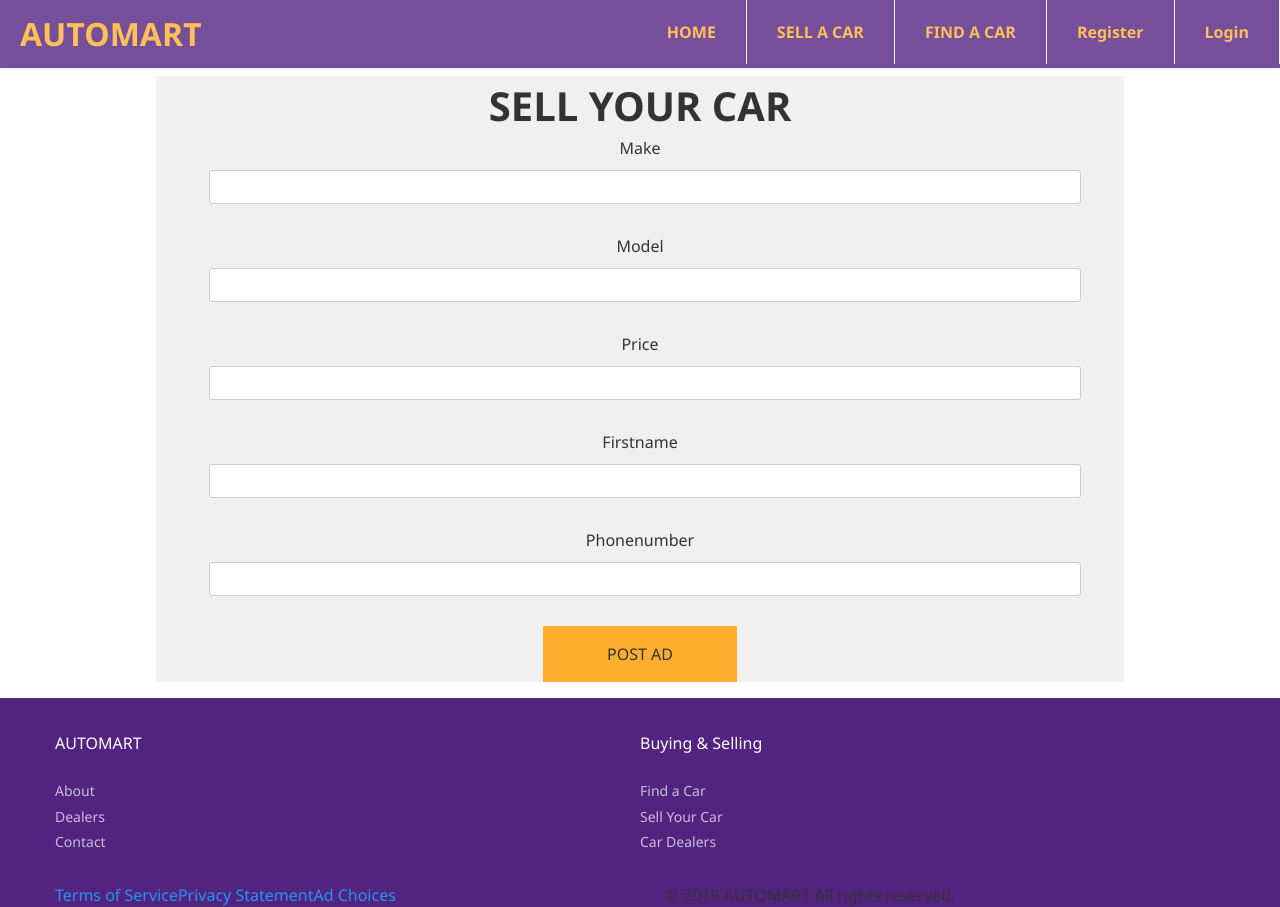
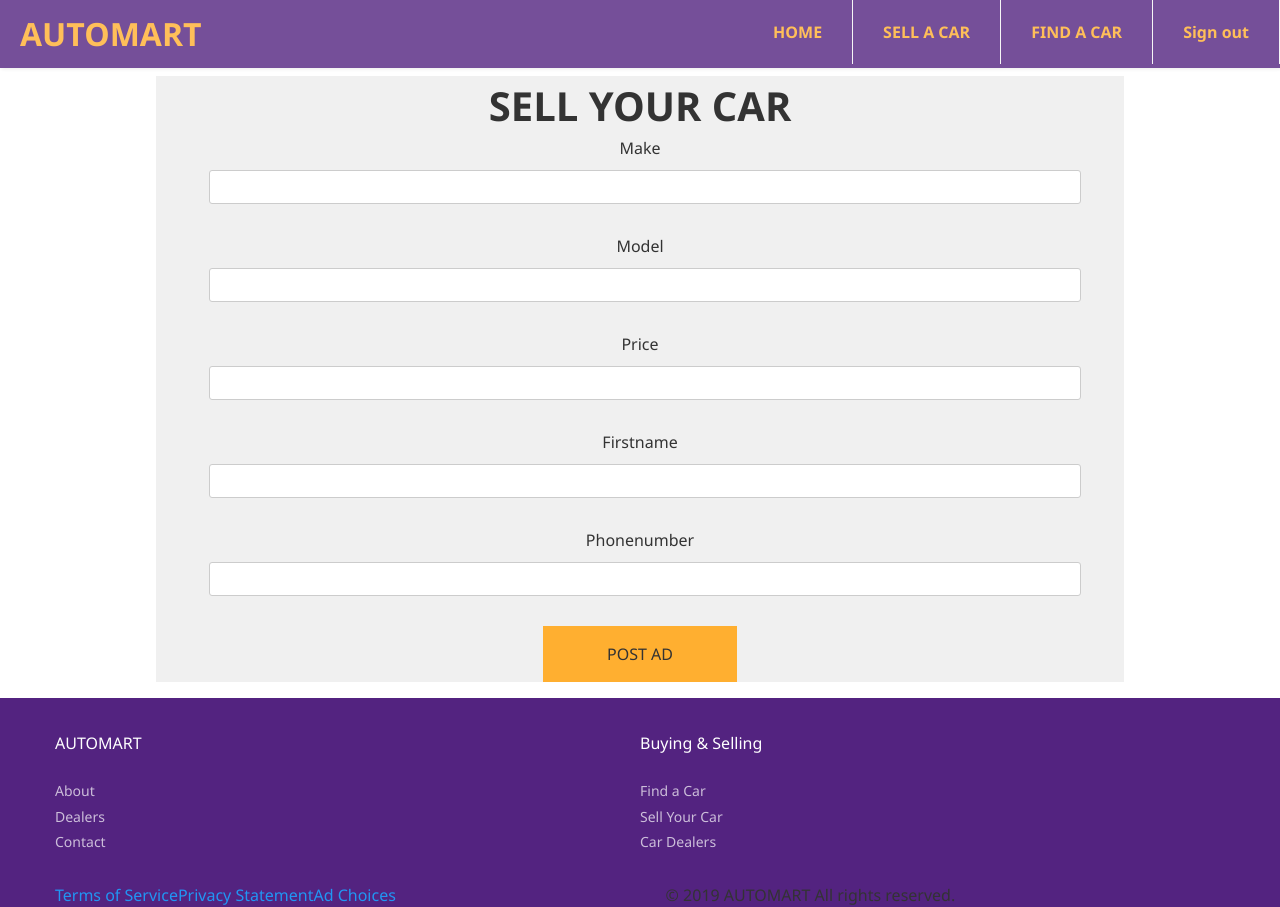
Before and after one commit to voke1/Automart, a plain HTML site: page post_ad.html in a window 1280 px wide. Drawn offline with Linux system fonts and the light colour scheme.

Commit message:
update html head with keyword, author and description, for best practice

```diff
--- a/UI/css/style.css
+++ b/UI/css/style.css
@@ -13,6 +13,7 @@ body {
 	color: #333;
 	overflow-x: hidden;
 }
+
 /*homepage styles starts here*/
 .container {
 	max-width: 960px;
--- a/post_ad.html
+++ b/post_ad.html
@@ -4,17 +4,20 @@
        <head>
         <meta charset="UTF-8">
         <meta name="viewport" content="width=device-width, initial-scale=1.0">
+        <meta name="description" content="automobiles online marketplace">
+        <meta name="keywords" content="Automobile online marketplace">
+        <meta name="author" content="Voke Olomu">
         <meta http-equiv="X-UA-Compatible" content="ie=edge">
         <title>Auto Mart</title>
         <link rel="stylesheet" type="text/css" href="UI/css/style.css" />
+    </head>
 
-</head>
 
 <body>
 
 
     <body>
-
+        <!--navigation bar-->
         <header class="header">
             <a href="" class="logo">AUTOMART</a>
             <input class="menu-btn" type="checkbox" id="menu-btn" />
@@ -23,8 +26,7 @@
                 <li><a href="index.html">HOME</a></li>
                 <li><a href="post_ad.html">SELL A CAR</a></li>
                 <li><a href="view-all-ads.html">FIND A CAR</a></li>
-                <li><a href="sign-up.html">Register</a></li>
-                <li><a href="sign-in.html">Login</a></li>
+                <li><a href="index.html">Sign out</a></li>
 
             </ul>
         </header>
```
Also changed, not shown: car-details.html (+5 -0 lines), index.html (+4 -0 lines), purchase-car.html (+7 -3 lines), report-ad.html (+5 -0 lines), sign-in.html (+5 -2 lines), sign-up.html (+4 -1 lines), view-all-ads.html (+8 -7 lines). Lines whose indentation alone changed are shown as unchanged.
